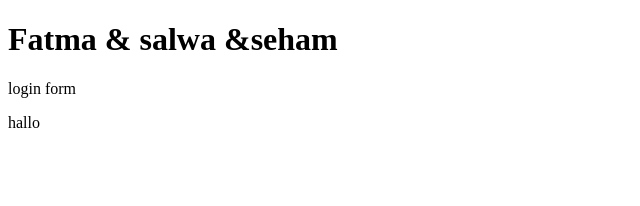
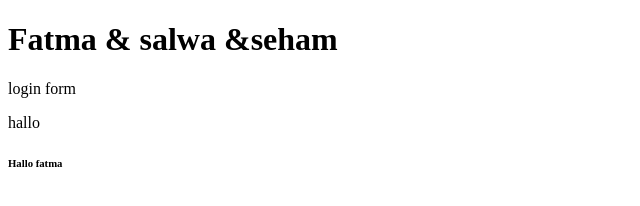
Before and after one commit to salwa1993/myappsimple, a plain HTML site: page index.html in a window 1280 px wide. Shown: the full height of the page, 0-640 px from the left. Drawn offline with Linux system fonts and the light colour scheme.

Commit message:
2nd edit

```diff
--- a/index.html
+++ b/index.html
@@ -5,6 +5,7 @@
             <h1>Fatma & salwa &seham</h1>
             login form
             <p>hallo</p>
+            <h6>Hallo fatma</h6>
         </body>
     </head>
 </html>
```
